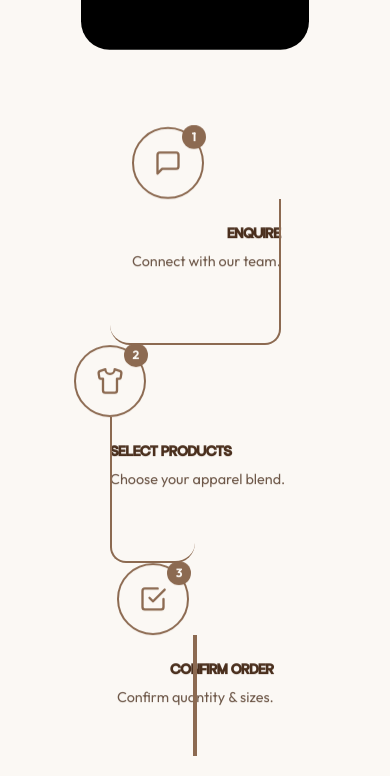
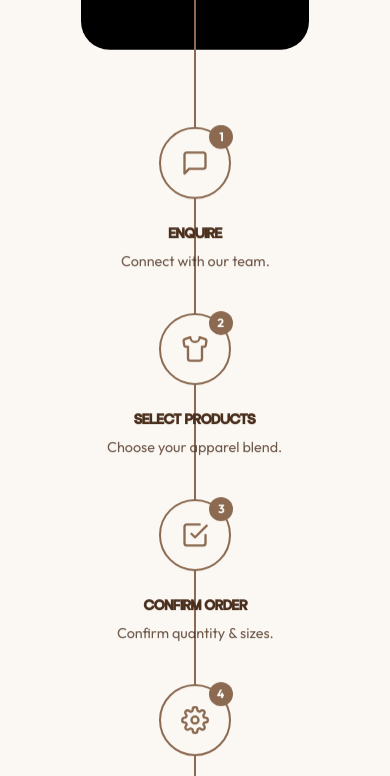
Before and after one commit to PTejasKr/alphaxgen, a Next.js app: page / in a window 390 px wide. Shown: the part 2780-3556 px from the top of the page. Built offline with nearby package versions, Linux system fonts and the light colour scheme.

Commit message:
Fix mobile timeline layout and desktop text centering, put train behind icons

```diff
--- a/src/app/about/page.tsx
+++ b/src/app/about/page.tsx
@@ -62,7 +62,7 @@ export default function About() {
         </div>
         <div className={styles.introImage}>
           <div className={styles.imagePlaceholder}>
-             <Image src="/images/hero-tshirt.jpg" alt="AlphaXGen Apparel" fill style={{ objectFit: 'cover' }} />
+             <Image src="/images/craft-factory-new.jpg" alt="AlphaXGen Apparel" fill style={{ objectFit: 'cover' }} />
           </div>
         </div>
       </section>
--- a/src/components/home/ProcessSection.module.css
+++ b/src/components/home/ProcessSection.module.css
@@ -17,10 +17,6 @@
   margin-bottom: var(--space-xl);
 }
 
-
-
-
-
 .subtitle {
   font-size: var(--body);
   max-width: 600px;
@@ -36,7 +32,7 @@
   margin: 0 auto;
 }
 
-/* Mobile Staggered Layout */
+/* Mobile & Global Step Layout */
 .step {
   display: flex;
   flex-direction: column;
@@ -44,7 +40,7 @@
   text-align: center;
   position: relative;
   margin-bottom: 2.5rem;
-  z-index: 2;
+  z-index: 5;
   width: 100%;
 }
 
@@ -58,7 +54,7 @@
   justify-content: center;
   background-color: var(--paper);
   position: relative;
-  margin-bottom: var(--space-sm);
+  margin: 0 auto var(--space-sm); /* Centers icon perfectly */
   z-index: 5;
 }
 
@@ -85,59 +81,38 @@
   font-weight: bold;
 }
 
-.stepTitle { font-family: var(--font-heading), sans-serif; font-size: 1rem; font-weight: 700; text-transform: uppercase; margin-bottom: 0.25rem; color: var(--ink); }
+.stepTitle {
+  font-family: var(--font-heading), sans-serif;
+  font-size: 1rem;
+  font-weight: 700;
+  text-transform: uppercase;
+  margin-bottom: 0.25rem;
+  color: var(--ink);
+}
 
 .stepDesc {
   font-size: 0.9rem;
   opacity: 0.8;
   max-width: 200px;
+  margin: 0 auto;
 }
 
-/* Connectors for Mobile */
 .mobileConnector {
-  position: absolute;
-  border: 2px solid var(--accent);
-  z-index: 1;
+  display: none; /* Removed broken snake lines */
 }
 
+/* Beautiful Centered Mobile Timeline */
 @media (max-width: 767px) {
-  .step:nth-child(2) { align-items: flex-start; text-align: left; padding-left: 15%; }
-  .step:nth-child(3) { align-items: flex-end; text-align: right; padding-right: 15%; }
-  .step:nth-child(4) { align-items: flex-start; text-align: left; padding-left: 15%; }
-  .step:nth-child(5) { align-items: flex-end; text-align: right; padding-right: 15%; }
-
-  /* Draw snake lines */
-  .step:nth-child(1) .mobileConnector {
-    top: 72px; bottom: -2.5rem;
-    left: 20%; right: 50%;
-    border-top: none; border-right: none;
-    border-left: 2px solid var(--accent);
-    border-bottom: 2px solid var(--accent);
-    border-bottom-left-radius: 20px;
-  }
-  .step:nth-child(2) .mobileConnector {
-    top: 72px; bottom: -2.5rem;
-    left: 20%; right: 20%;
-    border-top: none; border-left: none;
-    border-right: 2px solid var(--accent);
-    border-bottom: 2px solid var(--accent);
-    border-bottom-right-radius: 20px;
-  }
-  .step:nth-child(3) .mobileConnector {
-    top: 72px; bottom: -2.5rem;
-    left: 20%; right: 20%;
-    border-top: none; border-right: none;
-    border-left: 2px solid var(--accent);
-    border-bottom: 2px solid var(--accent);
-    border-bottom-left-radius: 20px;
-  }
-  .step:nth-child(4) .mobileConnector {
-    top: 72px; bottom: -2.5rem;
-    left: 20%; right: 20%;
-    border-top: none; border-left: none;
-    border-right: 2px solid var(--accent);
-    border-bottom: 2px solid var(--accent);
-    border-bottom-right-radius: 20px;
+  .timeline::before {
+    content: '';
+    position: absolute;
+    top: 36px; /* start at center of first icon */
+    bottom: calc(2.5rem + 36px); /* end at center of last icon */
+    left: 50%;
+    width: 2px;
+    background-color: var(--accent);
+    transform: translateX(-50%);
+    z-index: 1;
   }
 }
 
@@ -147,10 +122,10 @@
     flex-direction: row;
     justify-content: space-between;
     align-items: flex-start;
-    margin-top: 5rem;
+    margin-top: 2rem;
   }
 
-  .mobileConnector {
+  .timeline::before {
     display: none;
   }
 
@@ -160,25 +135,22 @@
     align-items: center !important;
     text-align: center !important;
     padding: 0 !important;
-  }
-
-  .stepDesc {
-    max-width: 150px;
+    z-index: 5; /* Step is above the train */
   }
 
   .desktopTrack {
     position: absolute;
-    top: -24px;
+    top: 36px; /* Passes through center of icons */
     left: 10%;
     right: 10%;
     height: 2px;
     background-color: var(--accent);
-    z-index: 1;
+    z-index: 1; /* Below the train */
   }
 
   .train {
     position: absolute;
-    top: -40px;
+    top: 20px; /* Aligned vertically with track (36 - 16 = 20) */
     left: 10%;
     width: 32px;
     height: 32px;
@@ -189,7 +161,7 @@
     display: flex;
     align-items: center;
     justify-content: center;
-    z-index: 10;
+    z-index: 2; /* Train is ABOVE track, but BEHIND icons (z-index 5) */
     animation: trainMove 15s linear infinite;
   }
 
@@ -212,71 +184,5 @@
     100% { left: 90%; transform: translateX(-50%); }
   }
 }
-/* Re-evaluating Mobile Connectors */
-@media (max-width: 767px) {
-  .step {
-    padding-bottom: 2rem !important; /* ensure space for connector */
-  }
-  .mobileConnector {
-    position: absolute;
-    top: 72px; /* starts right after the 72px icon */
-    bottom: -1rem; /* goes down to 1rem below this step, before the next step */
-    border: 2px solid var(--accent);
-    z-index: 1;
-  }
-
-  /* 1 to 2: Center (50%) to Left (~25%) */
-  .step:nth-child(1) .mobileConnector {
-    left: 25%; right: 50%;
-    border-top: none; border-left: none;
-    border-right: 2px solid var(--accent);
-    border-bottom: 2px solid var(--accent);
-    border-bottom-right-radius: 16px;
-  }
-  /* 2 to 3: Left (~25%) to Right (~75%) */
-  .step:nth-child(2) .mobileConnector {
-    left: 25%; right: 25%;
-    border-top: none; border-right: none;
-    border-left: 2px solid var(--accent);
-    border-bottom: 2px solid var(--accent);
-    border-bottom-left-radius: 16px;
-  }
-  /* 3 to 4: Right (~75%) to Left (~25%) */
-  .step:nth-child(3) .mobileConnector {
-    left: 25%; right: 25%;
-    border-top: none; border-left: none;
-    border-right: 2px solid var(--accent);
-    border-bottom: 2px solid var(--accent);
-    border-bottom-right-radius: 16px;
-  }
-  /* 4 to 5: Left (~25%) to Center (50%) */
-  .step:nth-child(4) .mobileConnector {
-    left: 25%; right: 50%;
-    border-top: none; border-right: none;
-    border-left: 2px solid var(--accent);
-    border-bottom: 2px solid var(--accent);
-    border-bottom-left-radius: 16px;
-  }
-
-  /* Alignment of the steps themselves */
-  .step:nth-child(1) { align-items: center; padding-left: 0; padding-right: 0; }
-  .step:nth-child(2) { align-items: flex-start; padding-left: 25%; padding-right: 0; }
-  .step:nth-child(3) { align-items: flex-end; padding-right: 25%; padding-left: 0; }
-  .step:nth-child(4) { align-items: flex-start; padding-left: 25%; padding-right: 0; }
-  .step:nth-child(5) { align-items: center; padding-left: 0; padding-right: 0; }
-
-  .stepIconWrap {
-    margin-left: -36px; /* center it over the coordinate */
-  }
-  .step:nth-child(1) .stepIconWrap, .step:nth-child(5) .stepIconWrap {
-    margin-left: 0; /* Already centered by flexbox */
-  }
-  .step:nth-child(3) .stepIconWrap {
-    margin-left: 0;
-    margin-right: -36px;
-  }
-}
-
-
 
 .compactBottom { padding-bottom: calc(var(--space-xl) / 2) !important; }
--- a/src/components/home/ProcessSection.tsx
+++ b/src/components/home/ProcessSection.tsx
@@ -102,7 +102,7 @@ export function ProcessSection({ compactBottom = false }: { compactBottom?: bool
               </div>
             </Reveal>
             {/* Mobile Snake Connector connecting to the next step */}
-            {index < steps.length - 1 && <div className={styles.mobileConnector}></div>}
+
           </div>
         ))}
       </div>
--- a/src/data/stories.ts
+++ b/src/data/stories.ts
@@ -1,5 +1,5 @@
 export const brandValues = [
   { id: '01', title: "HERITAGE", description: "Rooted in timeless craftsmanship and shaped by contemporary design, AlphaXGen respects the traditions that give apparel its character. We carry that heritage forward through thoughtful details, refined construction, and a modern perspective." },
-  { id: '02', title: "CRAFT", description: "Obsessive attention to every stitch, seam, and silhouette. We focus on the details that define how a garment looks, feels, and wears.", image: "/images/craft-factory-new.jpg" },
+  { id: '02', title: "CRAFT", description: "Obsessive attention to every stitch, seam, and silhouette. We focus on the details that define how a garment looks, feels, and wears.", image: "/images/hero-tshirt.jpg" },
   { id: '03', title: "MATERIALS", description: "Our approach is guided by quality, comfort, and character. We carefully consider how each fabric feels, falls, and performs—ensuring it complements the silhouette and enhances the finished garment.", image: "/images/brown-material.jpg" }
 ];
```
